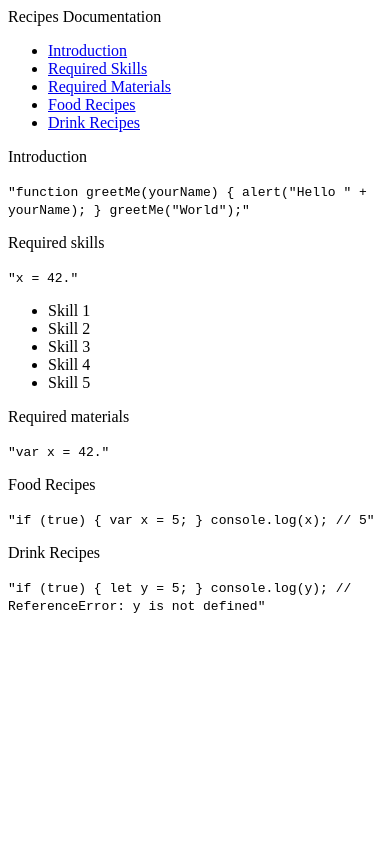
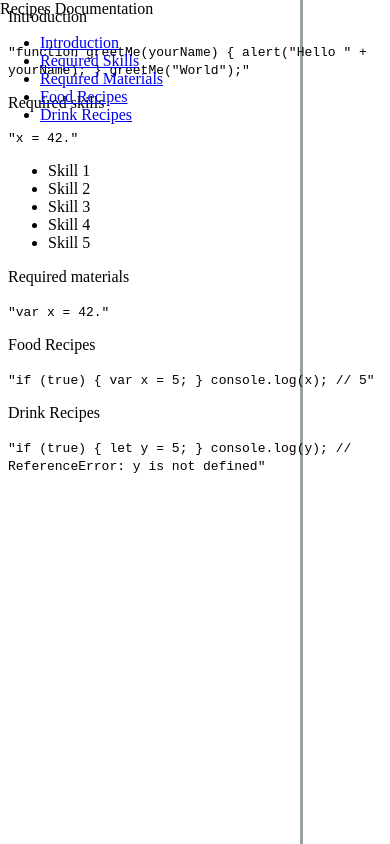
Before and after one commit to eduardosancho/marcelo_eduardo_trial, a plain HTML site: page index.html in a window 390 px wide. Drawn offline with Linux system fonts and the light colour scheme.

Commit message:
Adding a visible position fixed for user and a media query for mobile devices

```diff
--- a/css/style.css
+++ b/css/style.css
@@ -0,0 +1,17 @@
+#navbar{
+    position: fixed;
+  min-width: 290px;
+  top: 0px;
+  left: 0px;
+  width: 300px;
+  height: 100%;
+  border-right: solid;
+  border-color: rgba(0, 22, 22, 0.4);
+}
+
+@media only screen and (max-width: 768px) {
+    /* For mobile phones: */
+    [id="container"] {
+      width: 100%;
+    }
+}
--- a/index.html
+++ b/index.html
@@ -8,7 +8,7 @@
     <link rel="stylesheet" href="css/style.css">
 </head>
 
-<body>
+<body id="container">
     <script src="https://cdn.freecodecamp.org/testable-projects-fcc/v1/bundle.js"></script>
 <nav id="navbar">
     <header> Recipes Documentation </header>
```
